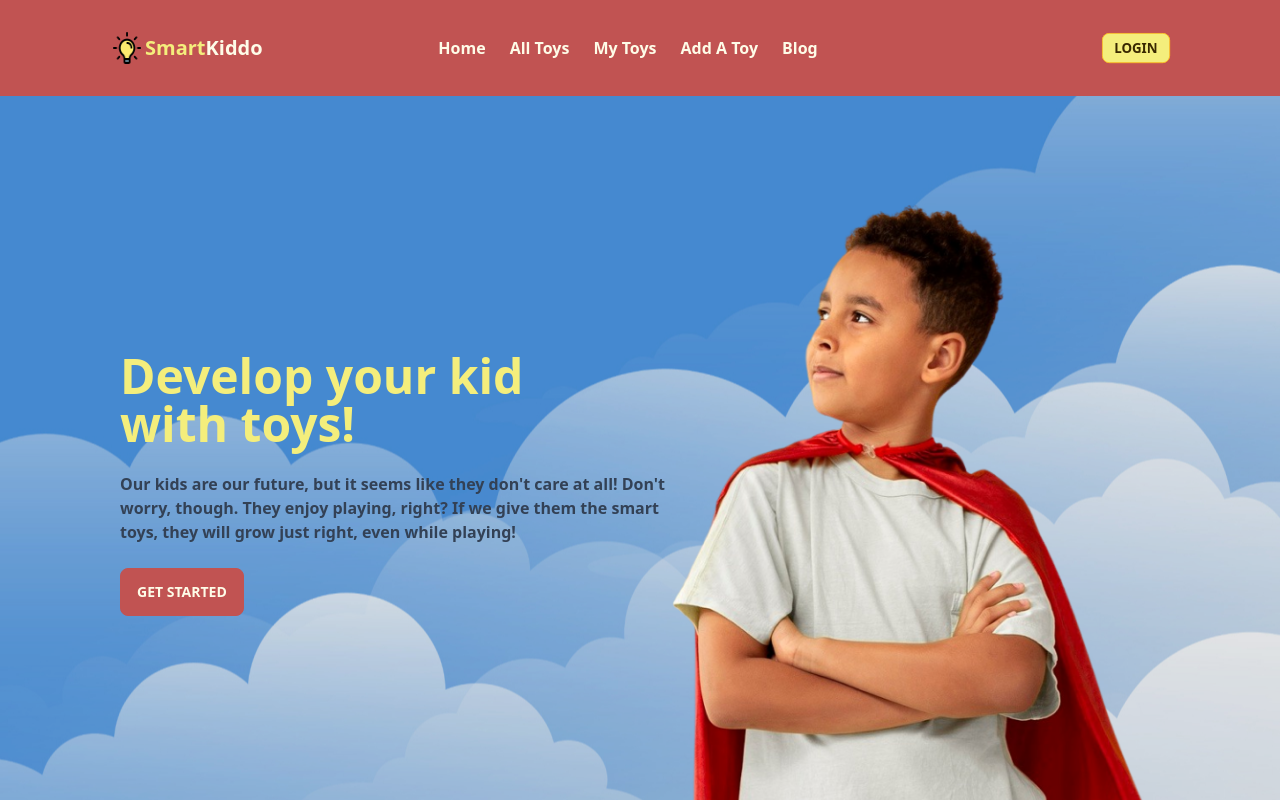
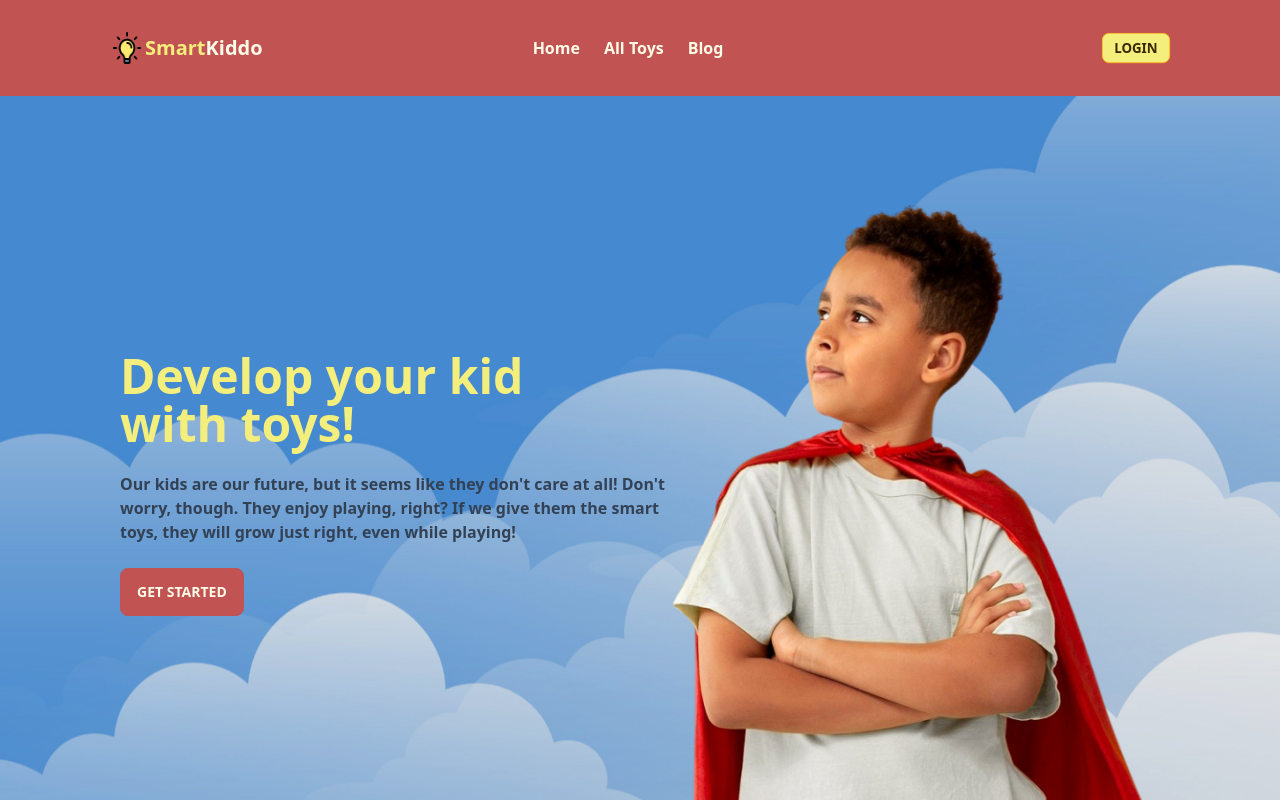
Before and after one commit to Salman-165324/smart-kiddo-toy-market-place-client, a React (Vite) app: page / in a window 1280 px wide. Shown: the top 800 px of the page. Built offline with nearby package versions, Linux system fonts and the light colour scheme; no server answers.

Commit message:
Conditionally handled my toy and add toy nav links

```diff
--- a/src/Components/Shared/Navbar.jsx
+++ b/src/Components/Shared/Navbar.jsx
@@ -23,8 +23,13 @@ const Navbar = () => {
 
             <Link className=' hover:text-primary' to="/">Home</Link>
             <Link className=' hover:text-primary' to="/all-toys">All Toys</Link>
-            <Link className=' hover:text-primary' to="/my-toys">My Toys</Link>
-            <Link className=' hover:text-primary' to="/add-toys">Add A Toy</Link>
+            {
+                user &&
+                <>
+                    <Link className=' hover:text-primary' to="/my-toys">My Toys</Link>
+                    <Link className=' hover:text-primary' to="/add-toys">Add A Toy</Link>
+                </>
+            }
             <Link className=' hover:text-primary' to="/blog">Blog</Link>
             <Link></Link>
 
```
